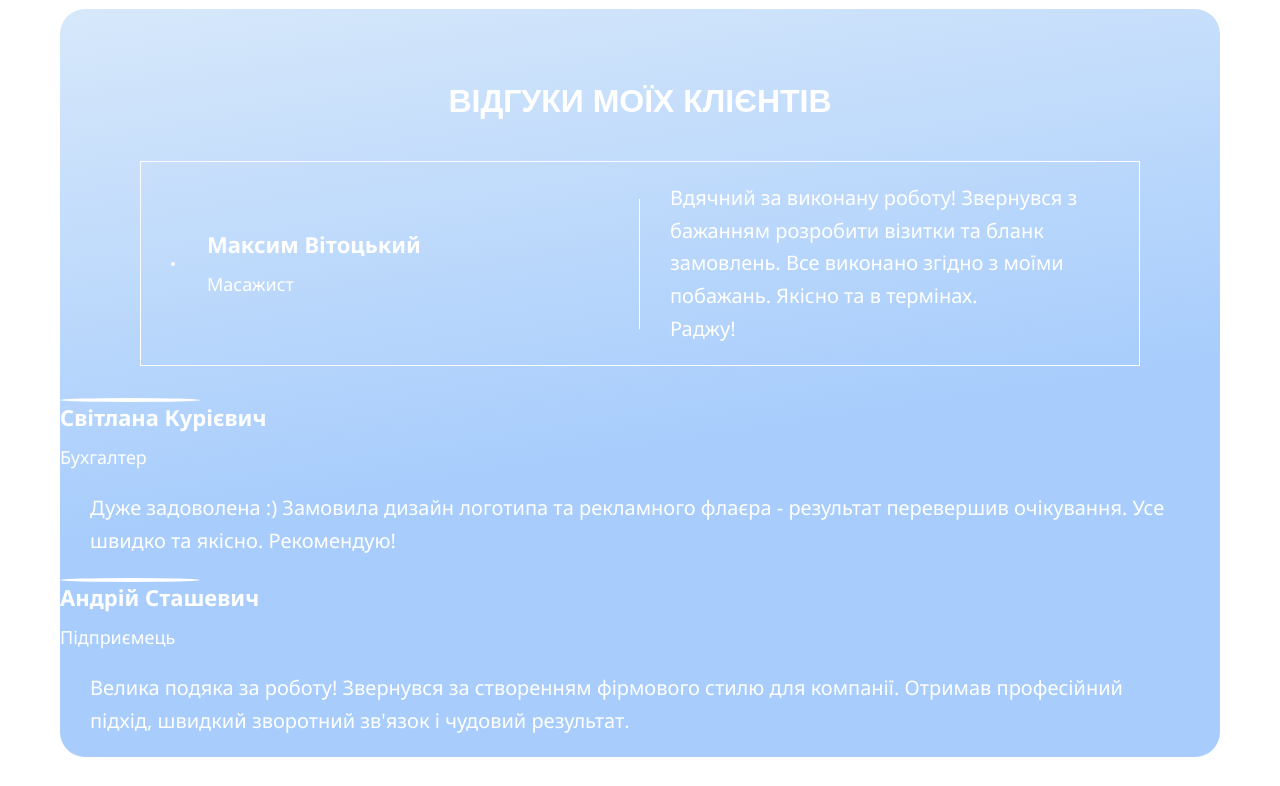
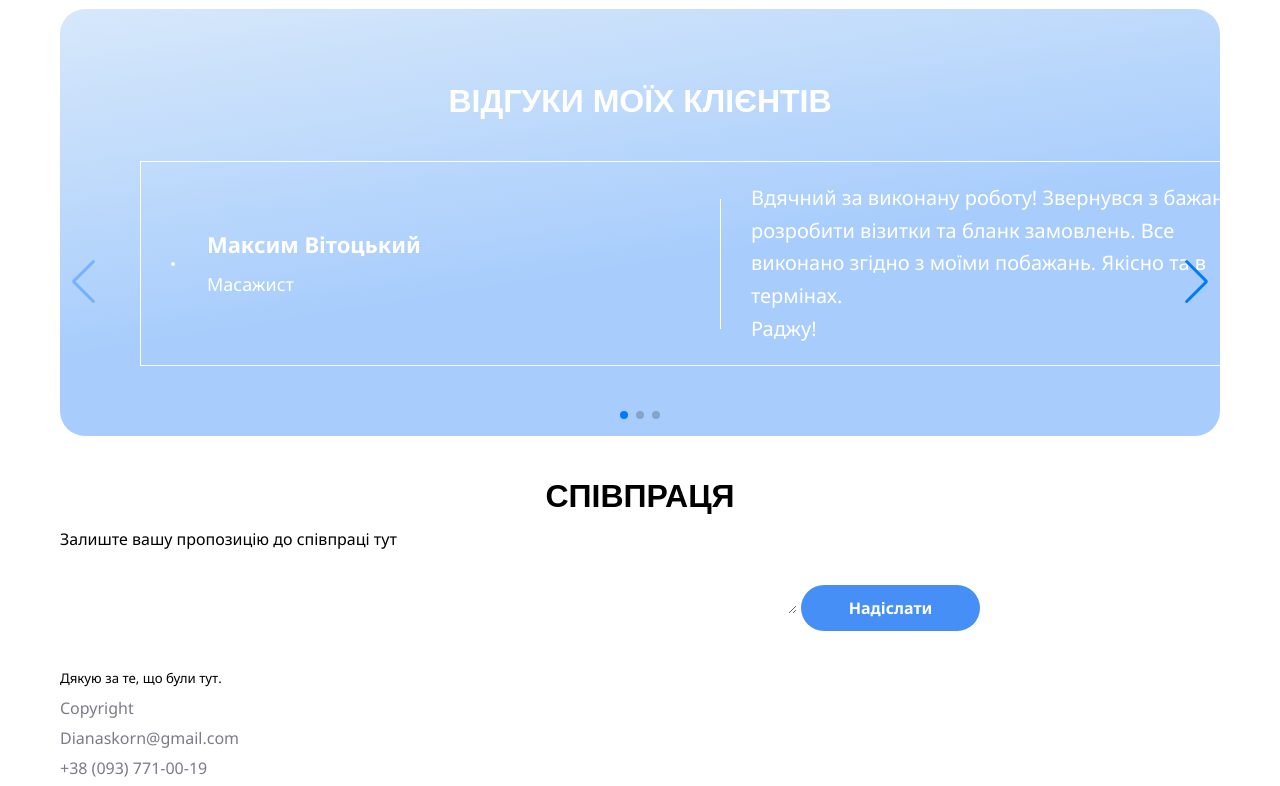
Before and after one commit to electrixky/designer-portfolio, a website built with webpack: page index.html in a window 1280 px wide. Shown: the part 2900-3686 px from the top of the page. Built offline with nearby package versions, Linux system fonts and the light colour scheme; files whose address does not match are found by name; a web font is replaced by a local one.

Commit message:
swiper slider added

```diff
--- a/index.html
+++ b/index.html
@@ -23,6 +23,8 @@
   <link
     href="https://fonts.googleapis.com/css2?family=Noto+Sans:ital,wght@0,100..900;1,100..900&family=Solway:wght@300;400;500;700;800&display=swap"
     rel="stylesheet">
+
+  <link rel="stylesheet" href="https://unpkg.com/swiper/swiper-bundle.min.css">
 
   <link rel="manifest" href="site.webmanifest">
   <meta name="theme-color" content="#fafafa">
@@ -287,8 +289,9 @@
   <div class="wrapper">
     <div class="testimonials__slider">
       <h3 class="section__title section__title--testimonials">Відгуки моїх клієнтів</h3>
-      <div class="slider">
-        <div class="slider__item">
+      <div class="slider swiper">
+        <div class="swiper-wrapper">
+          <div class="slider__item swiper-slide">
             <div class="slider__client-block">
               <img src="dist/assets/images/testimonials/max.png" alt="" class="slider__photo">
               <div class="slider__client-info">
@@ -301,26 +304,32 @@
                 замовлень. Все виконано згідно з моїми побажань. Якісно та в термінах. <br/>Раджу!</p>
             </div>
           </div>
-        <div>
+          <div class="slider__item swiper-slide">
             <img src="dist/assets/images/testimonials/sveta.png" alt="" class="slider__photo">
             <div class="slider__client-info">
               <p class="slider__name">Світлана Курієвич</p>
               <p class="slider__position">Бухгалтер</p>
             </div>
             <div class="slider__comment-block">
-            <p class="slider__comment">Дуже задоволена :) Замовила дизайн логотипа та рекламного флаєра - результат перевершив очікування. Усе швидко та якісно. Рекомендую!</p>
+              <p class="slider__comment">Дуже задоволена :) Замовила дизайн логотипа та рекламного флаєра - результат
+                перевершив очікування. Усе швидко та якісно. Рекомендую!</p>
             </div>
           </div>
-        <div>
+          <div class="slider__item swiper-slide">
             <img src="dist/assets/images/testimonials/vova.png" alt="" class="slider__photo">
             <div class="slider__client-info">
               <p class="slider__name">Андрій Сташевич</p>
               <p class="slider__position">Підприємець</p>
             </div>
             <div class="slider__comment-block">
-            <p class="slider__comment">Велика подяка за роботу! Звернувся за створенням фірмового стилю для компанії. Отримав професійний підхід, швидкий зворотний зв'язок і чудовий результат.</p>
+              <p class="slider__comment">Велика подяка за роботу! Звернувся за створенням фірмового стилю для компанії.
+                Отримав професійний підхід, швидкий зворотний зв'язок і чудовий результат.</p>
             </div>
           </div>
+        </div>
+        <div class="swiper-pagination"></div>
+        <div class="swiper-button-next"></div>
+        <div class="swiper-button-prev"></div>
       </div>
     </div>
   </div>
@@ -364,7 +373,8 @@
   </div>
 </footer>
 
-<script src="src/js/modules/slider.js"></script>
+<script type="module" src="src/js/modules/slider.js"></script>
+<script src="https://unpkg.com/swiper/swiper-bundle.min.js"></script>
 <script src="src/js/main.js"></script>
 </body>
 
--- a/src/js/modules/slider.js
+++ b/src/js/modules/slider.js
@@ -1,8 +1,5 @@
-import Swiper from 'swiper';
-import 'swiper/swiper-bundle.css';
-
-new Swiper('.slider', {
-  loop: true,
+new Swiper('.swiper', {
+  loop: false,
   pagination: {
     el: '.swiper-pagination',
     clickable: true,
```
Lines whose indentation alone changed are shown as unchanged.
